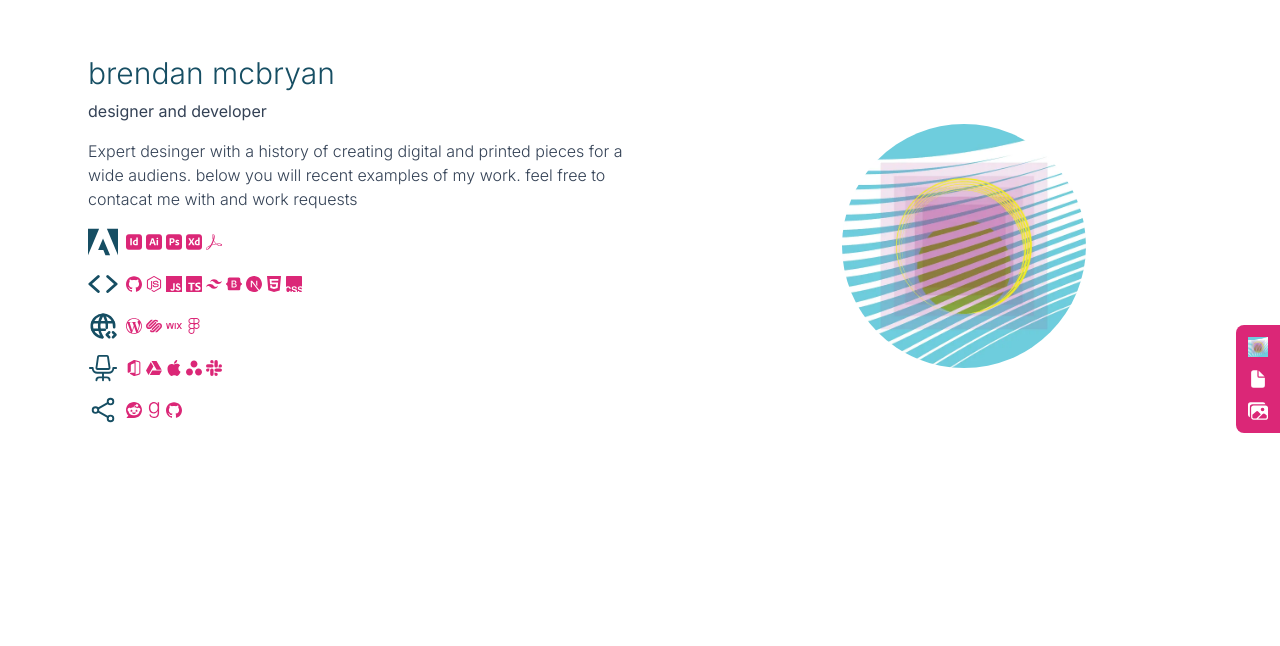
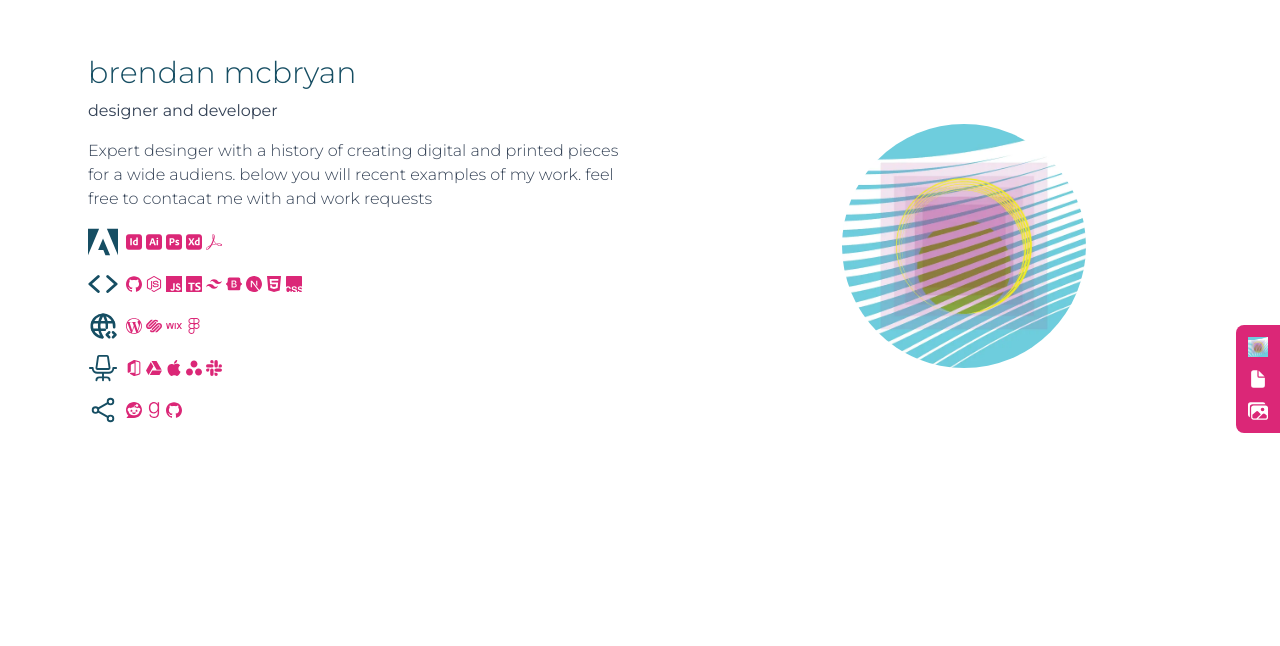
Before and after one commit to BrendanMcBryan/next-cv, a Next.js app: page / in a window 1280 px wide. Shown: the part 154-800 px from the top of the page. Built offline with nearby package versions, Linux system fonts and the light colour scheme.

Commit message:
switched to Montserrat font

```diff
--- a/app/layout.tsx
+++ b/app/layout.tsx
@@ -1,9 +1,10 @@
 import type { Metadata } from 'next'
 
-import { Inter } from 'next/font/google'
+
+import { montserrat } from '@/app/ui/fonts';
 import './globals.css'
 
-const inter = Inter({ subsets: ['latin'] })
+
 
 export const metadata: Metadata = {
   title: 'brendan mcbryan',
@@ -21,7 +22,7 @@
   return (
     <html lang="en">
       {/* <StickMenu show={showSidebar} setter={setShowSidebar} /> */}
-      <body className={inter.className}>{children}</body>
+      <body className={`${montserrat.className} antialiased`}>{children}</body>
     </html>
   )
 }
--- /dev/null
+++ b/app/ui/fonts.ts
@@ -0,0 +1,3 @@
+import {Montserrat} from 'next/font/google'
+
+export const montserrat = Montserrat({ subsets: ['latin'] });
```
